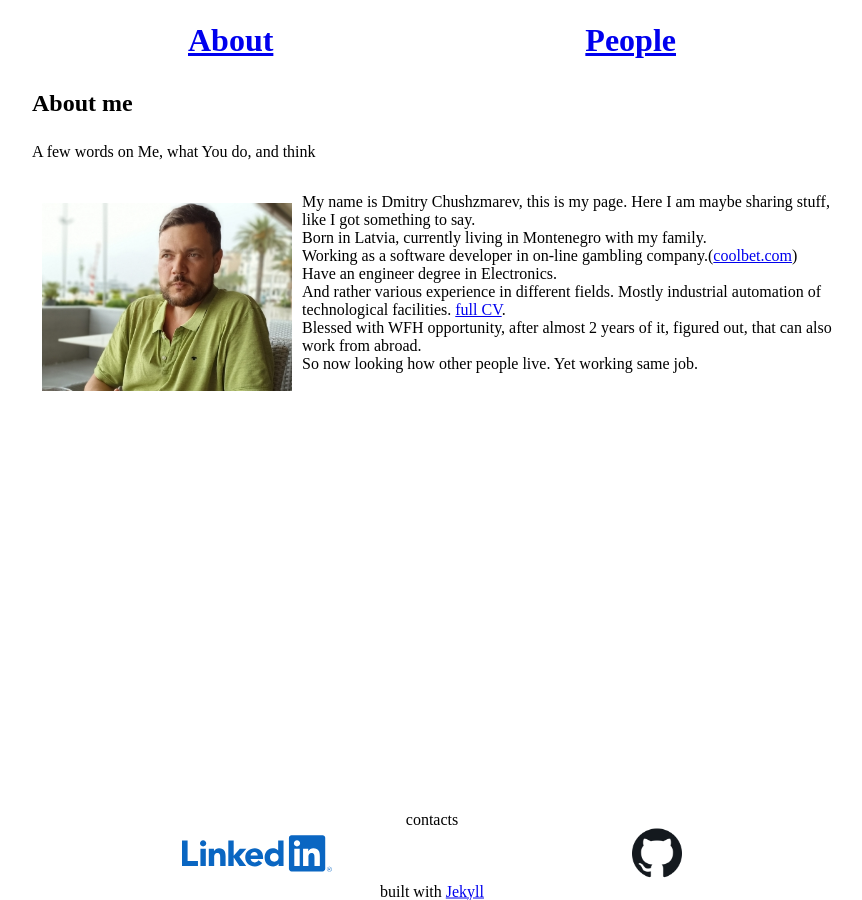
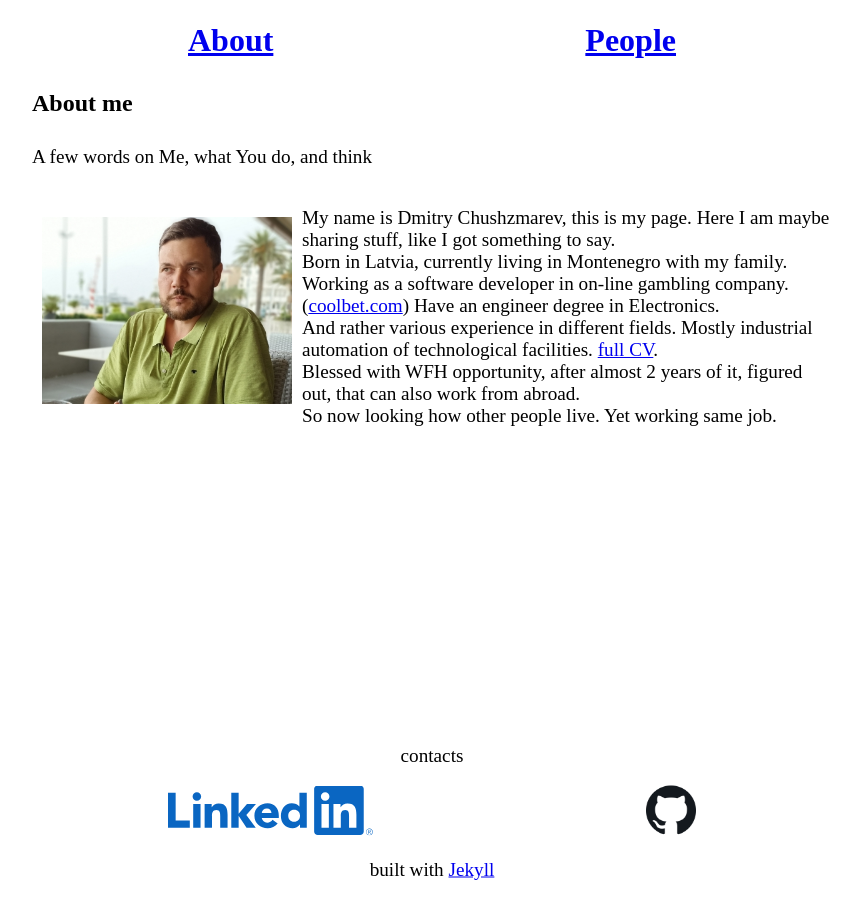
Before and after one commit to DmitryAlCh/mypage, a Jekyll site: the page built from index.md, in a window 1280 px wide. Shown: the whole page, without its empty margins (208-1070 px from the left). Built offline with Jekyll 4.4.1, drawn with Linux system fonts in a browser that asks for light colours.

Commit message:
adjusted footer and its css

```diff
--- a/_includes/footer.html
+++ b/_includes/footer.html
@@ -1,19 +1,19 @@
 <footer>
   <div class="vertical-container">
     <div class="horizontal-container">
-      <div class="item">contacts</div>
+      <div class="item"><p>contacts</p></div>
     </div>
     <div class="horizontal-container">
       {% for item in site.data.contact %}
-        <div class="contact-pad" style="display: flex">
+        <div class="contact-pad">
           <a target="_blank" href="{{item.link | absolute_url}}">
-            <img src="{{item.image-link | relative_url}}" alt="logo {{item.name}}" style="width: 100%; height: 50px"/>
+            <img src="{{item.image-link | relative_url}}" alt="logo {{item.name}}"/>
           </a>
         </div>
       {% endfor %}
     </div>
     <div class="horizontal-container">
-      <div class="item">built with <a href="https://jekyllrb.com/" target="_blank">Jekyll</a></div>
+      <div class="item"><p>built with <a href="https://jekyllrb.com/" target="_blank">Jekyll</a></p></div>
     </div>
   </div>
 </footer>
--- a/assets/css/main.css
+++ b/assets/css/main.css
@@ -69,6 +69,19 @@ h5.category {
 }
 
 div.contact-pad {
-  max-height: 150px;
-  max-width: 150px;
+  flex-grow: 1;
+  flex-shrink: 1;
+  text-align: center;
 }
+div.item {
+  margin: auto;
+}
+p {
+  font-size: 1.2em;
+}
+div > a {
+  margin: auto;
+}
+div > a > img {
+  height: 50px;
+}
```
